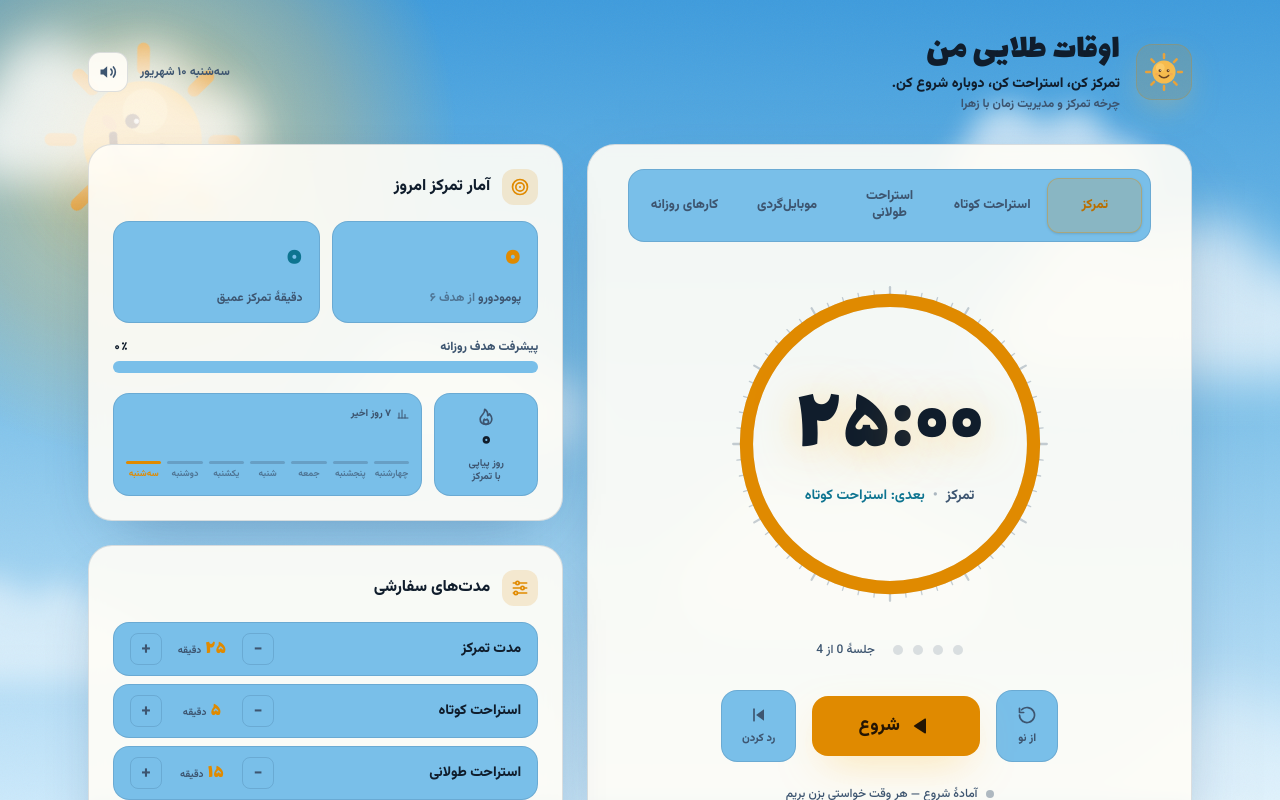
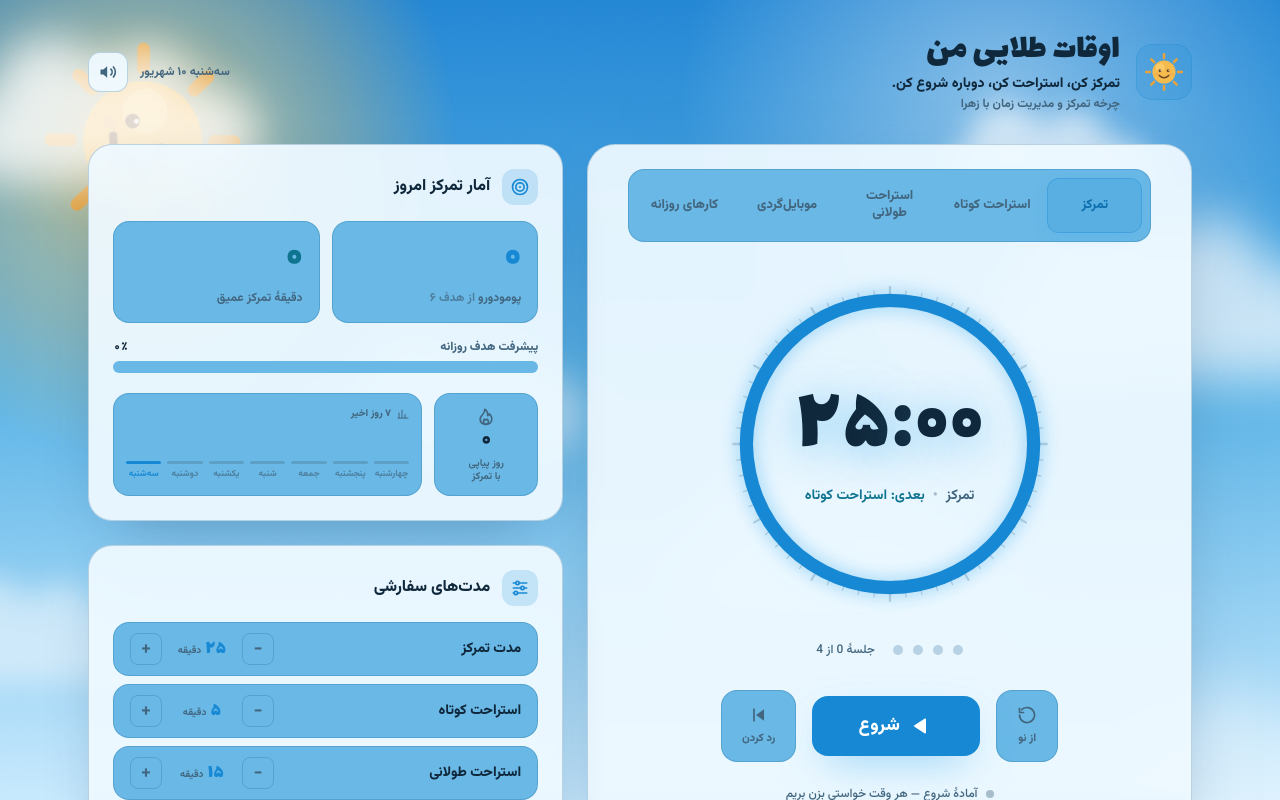
Before and after one commit to mahmunirmoon/zarb, a React (Vite) app: page / in a window 1280 px wide. Shown: the top 800 px of the page. Built offline with nearby package versions, Linux system fonts and the light colour scheme.

Commit message:
Update new-modes.css

```diff
--- a/src/new-modes.css
+++ b/src/new-modes.css
@@ -1,36 +1,191 @@
-/* Additional themes for the two new modes */
+/*
+  ZARB / اوقات طلایی من
+  Full-page color themes for all five modes.
+  This file is loaded AFTER index.css and intentionally overrides
+  the older focus/short/long colors so every mode has a strong,
+  clearly different full-page identity.
+*/
+
+/* =========================
+   1) تمرکز — آبی
+   ========================= */
+html[data-mode="focus"] {
+  --sky-top: #2287d6;
+  --sky-mid: #5ab4e8;
+  --sky-bottom: #c9ebff;
+
+  --bg: #69b8e6;
+
+  --card: rgba(238, 249, 255, 0.94);
+  --card-edge: rgba(20, 91, 138, 0.24);
+  --ring-track: rgba(13, 82, 128, 0.13);
+
+  --ink: #10283b;
+  --ink-dim: #42667f;
+
+  --accent: #1789d4;
+  --accent-strong: #0d6fae;
+  --accent-deep: rgba(23, 137, 212, 0.18);
+  --accent-glow: rgba(79, 179, 239, 0.62);
+  --accent-2: #0e7490;
+  --on-accent: #ffffff;
+}
+
+/* =========================
+   2) استراحت کوتاه — سبز
+   ========================= */
+html[data-mode="short"] {
+  --sky-top: #2e9f71;
+  --sky-mid: #67c49c;
+  --sky-bottom: #daf5e8;
+
+  --bg: #73c9a6;
+
+  --card: rgba(240, 255, 248, 0.94);
+  --card-edge: rgba(29, 107, 76, 0.23);
+  --ring-track: rgba(22, 91, 64, 0.13);
+
+  --ink: #102c22;
+  --ink-dim: #466f60;
+
+  --accent: #278d61;
+  --accent-strong: #1c704b;
+  --accent-deep: rgba(39, 141, 97, 0.18);
+  --accent-glow: rgba(94, 211, 157, 0.58);
+  --accent-2: #167a91;
+  --on-accent: #ffffff;
+}
+
+/* =========================
+   3) استراحت طولانی — قرمز
+   ========================= */
+html[data-mode="long"] {
+  --sky-top: #c84f5f;
+  --sky-mid: #df7e89;
+  --sky-bottom: #f8dadd;
+
+  --bg: #e18a94;
+
+  --card: rgba(255, 244, 245, 0.95);
+  --card-edge: rgba(129, 38, 51, 0.23);
+  --ring-track: rgba(113, 30, 42, 0.13);
+
+  --ink: #35141a;
+  --ink-dim: #76505a;
+
+  --accent: #bd4053;
+  --accent-strong: #9c3041;
+  --accent-deep: rgba(189, 64, 83, 0.18);
+  --accent-glow: rgba(237, 112, 132, 0.58);
+  --accent-2: #d77a28;
+  --on-accent: #fff8f8;
+}
+
+/* =========================
+   4) موبایل‌گردی — بنفش
+   ========================= */
 html[data-mode="mobile"] {
-  --sky-top: #7769d8;
-  --sky-mid: #a69de8;
+  --sky-top: #6656d6;
+  --sky-mid: #9589e8;
   --sky-bottom: #e8e4ff;
-  --bg: #a69de8;
-  --card: rgba(252, 251, 255, 0.93);
-  --card-edge: rgba(55, 43, 112, 0.16);
-  --ring-track: rgba(55, 43, 112, 0.11);
-  --ink: #241d42;
-  --ink-dim: #5d557a;
-  --accent: #6f5bd3;
-  --accent-strong: #5946bd;
-  --accent-deep: rgba(111, 91, 211, 0.16);
-  --accent-glow: rgba(151, 134, 235, 0.55);
+
+  --bg: #9d92e9;
+
+  --card: rgba(248, 247, 255, 0.94);
+  --card-edge: rgba(72, 55, 143, 0.22);
+  --ring-track: rgba(65, 49, 132, 0.13);
+
+  --ink: #251f48;
+  --ink-dim: #655d83;
+
+  --accent: #6654d8;
+  --accent-strong: #5040bc;
+  --accent-deep: rgba(102, 84, 216, 0.18);
+  --accent-glow: rgba(143, 126, 238, 0.60);
   --accent-2: #d77a28;
   --on-accent: #ffffff;
 }
 
+/* =========================
+   5) کارهای روزانه — نارنجی
+   ========================= */
 html[data-mode="daily"] {
-  --sky-top: #e6a05d;
-  --sky-mid: #f2c28d;
-  --sky-bottom: #fff0dc;
-  --bg: #f2c28d;
-  --card: rgba(255, 253, 249, 0.94);
-  --card-edge: rgba(106, 63, 24, 0.15);
-  --ring-track: rgba(106, 63, 24, 0.1);
-  --ink: #352314;
-  --ink-dim: #745a43;
-  --accent: #d77a28;
-  --accent-strong: #b86116;
-  --accent-deep: rgba(215, 122, 40, 0.15);
-  --accent-glow: rgba(240, 173, 104, 0.5);
-  --accent-2: #6f5bd3;
+  --sky-top: #e58a35;
+  --sky-mid: #f0b26f;
+  --sky-bottom: #ffe7c9;
+
+  --bg: #f0b978;
+
+  --card: rgba(255, 249, 241, 0.95);
+  --card-edge: rgba(123, 74, 28, 0.22);
+  --ring-track: rgba(106, 63, 24, 0.12);
+
+  --ink: #3b2816;
+  --ink-dim: #7b6047;
+
+  --accent: #df7d22;
+  --accent-strong: #bd6211;
+  --accent-deep: rgba(223, 125, 34, 0.18);
+  --accent-glow: rgba(244, 169, 95, 0.58);
+  --accent-2: #6654d8;
   --on-accent: #fffaf5;
 }
+
+/* Make the whole experience feel like it changes mode,
+   not only the ring. */
+html,
+body {
+  background: var(--bg) !important;
+  transition:
+    background-color 700ms ease,
+    color 700ms ease;
+}
+
+/* Stronger themed sky */
+.sky-layer {
+  background:
+    radial-gradient(circle at 78% 12%, rgba(255,255,255,0.42), transparent 26%),
+    linear-gradient(
+      180deg,
+      var(--sky-top) 0%,
+      var(--sky-mid) 48%,
+      var(--sky-bottom) 100%
+    ) !important;
+  transition:
+    --sky-top 800ms ease,
+    --sky-mid 800ms ease,
+    --sky-bottom 800ms ease;
+}
+
+/* Cards should also visibly belong to the active mode */
+section,
+header,
+footer,
+[class*="rounded-3xl"],
+[class*="rounded-[28px]"] {
+  transition:
+    background-color 650ms ease,
+    border-color 650ms ease,
+    color 650ms ease,
+    box-shadow 650ms ease;
+}
+
+/* Slightly stronger ring and active controls */
+.ring-progress {
+  filter: drop-shadow(0 0 10px var(--accent-glow));
+}
+
+/* Make selected tab clearly match current mode */
+button.bg-\[var\(--accent-deep\)\] {
+  box-shadow: 0 6px 18px -8px var(--accent-glow);
+}
+
+/* Mobile: preserve full-page color without horizontal overflow */
+@media (max-width: 767px) {
+  html,
+  body,
+  #root {
+    min-height: 100dvh;
+    overflow-x: hidden;
+  }
+}
```
